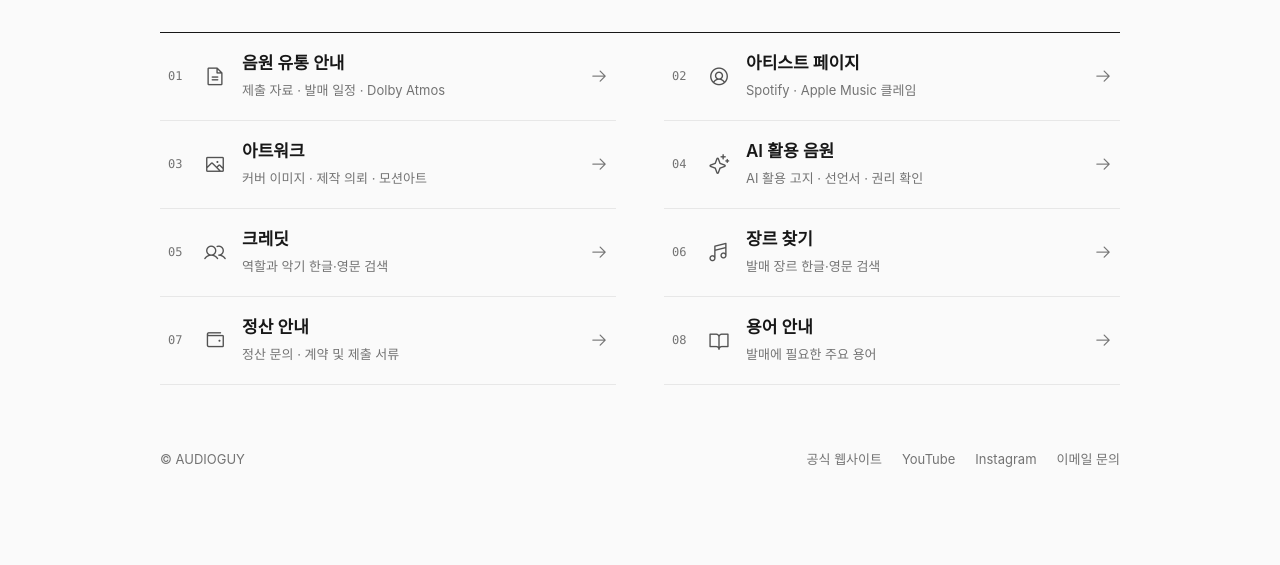
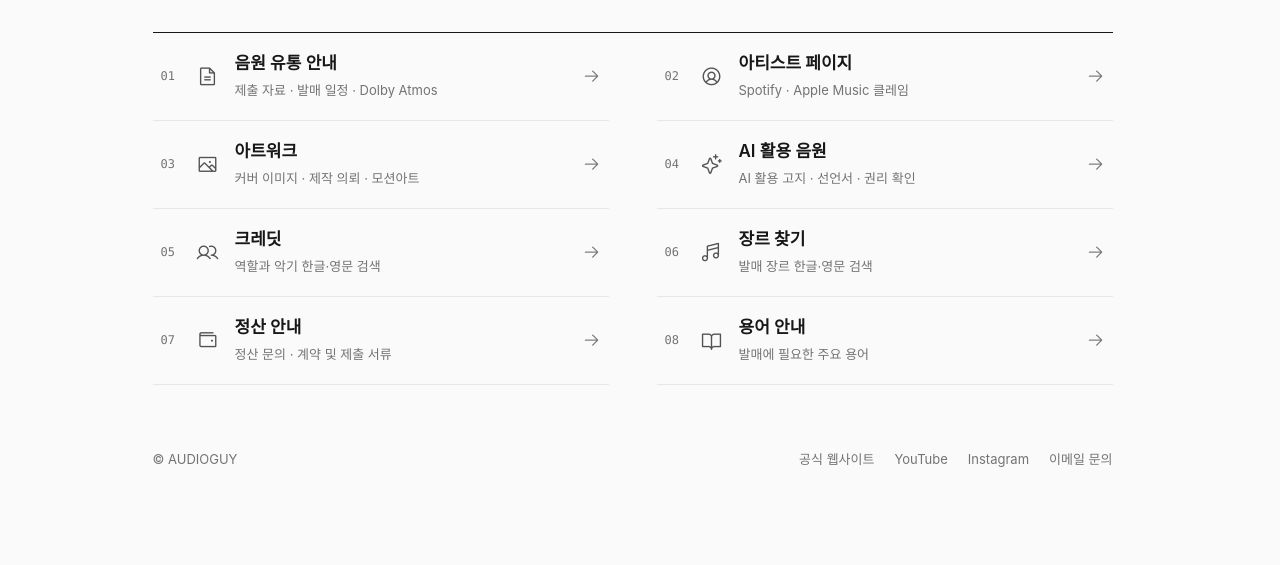
Before and after one commit to audioguysmusic/release-guide, a plain HTML site: page index.html in a window 1280 px wide. Shown: the part 266-831 px from the top of the page. Drawn offline with nearby package versions, Linux system fonts and the light colour scheme; a web font is replaced by a local one.

Commit message:
스크롤바 레이아웃 흔들림 방지, 검색 모달 배경 클릭 시 닫기
- html에 scrollbar-gutter: stable 적용
- 검색 모달 바깥(배경)을 클릭하면 닫힘. 드래그가 배경에서 끝나는 경우는 닫히지 않음

Co-Authored-By: Claude Opus 5.5 <noreply@anthropic.com>

```diff
--- a/app.js
+++ b/app.js
@@ -74,7 +74,10 @@ function renderCredits(isGenre=false){let source=isGenre?GENRES:CONTRIBUTORS.fil
 const dialog=document.querySelector('#searchDialog'),input=document.querySelector('#searchInput'),results=document.querySelector('#searchResults');
 function search(){let q=input.value.trim().toLowerCase();if(!q){results.innerHTML='<div class="hint">검색어를 입력해 주세요.</div>';return}let found=[];for(const [id,label] of navs){if(id==='home')continue;for(const item of getItems(id)){let text=itemText(item);if(text.toLowerCase().includes(q)){found.push({id,label,text:text.slice(0,130)});if(found.length>=30)break}}}results.innerHTML=found.map(x=>`<a href="#${x.id}"><b>${esc(x.label)}</b><small>${esc(x.text)}</small></a>`).join('')||'<p class="hint">검색 결과가 없습니다.</p>';results.querySelectorAll('a').forEach(a=>a.onclick=()=>dialog.close())}
 const openSearch=()=>{if(!dialog.open){dialog.showModal();input.focus();search()}};
-document.querySelector('#searchButton').onclick=openSearch;document.querySelector('#closeSearch').onclick=()=>dialog.close();input.oninput=search;
+document.querySelector('#searchButton').onclick=openSearch;document.querySelector('#closeSearch').onclick=()=>dialog.close();
+// dialog has no padding, so only the backdrop targets it; also require the press to start there, so a text drag ending outside doesn't close it
+let pressedOn=null;dialog.addEventListener('pointerdown',e=>pressedOn=e.target);
+dialog.addEventListener('click',e=>{if(e.target===dialog&&pressedOn===dialog)dialog.close()});input.oninput=search;
 document.addEventListener('keydown',e=>{if((e.metaKey||e.ctrlKey)&&e.key.toLowerCase()==='k'){e.preventDefault();openSearch()}if(e.key==='Escape')sidebar.classList.remove('open')});
 document.querySelector('#menuButton').onclick=()=>{let open=sidebar.classList.toggle('open');document.querySelector('#menuButton').setAttribute('aria-expanded',open)};
 document.addEventListener('click',e=>{if(!sidebar.contains(e.target)&&!e.target.closest('#menuButton'))sidebar.classList.remove('open')});
--- a/style.css
+++ b/style.css
@@ -10,7 +10,7 @@
   color-scheme:light;interpolate-size:allow-keywords;
 }
 *,*::before,*::after{box-sizing:border-box}
-html{scroll-padding-top:calc(var(--header) + 16px)}
+html{scroll-padding-top:calc(var(--header) + 16px);scrollbar-gutter:stable}
 body{margin:0;background:var(--bg);color:var(--text);font:400 15px/1.6 'Pretendard Variable',Pretendard,-apple-system,sans-serif;-webkit-font-smoothing:antialiased;word-break:keep-all;overflow-wrap:anywhere}
 h1,h2,h3,p,ul,ol,dl,dd,pre{margin:0}
 a{color:inherit;text-decoration:none}
```
